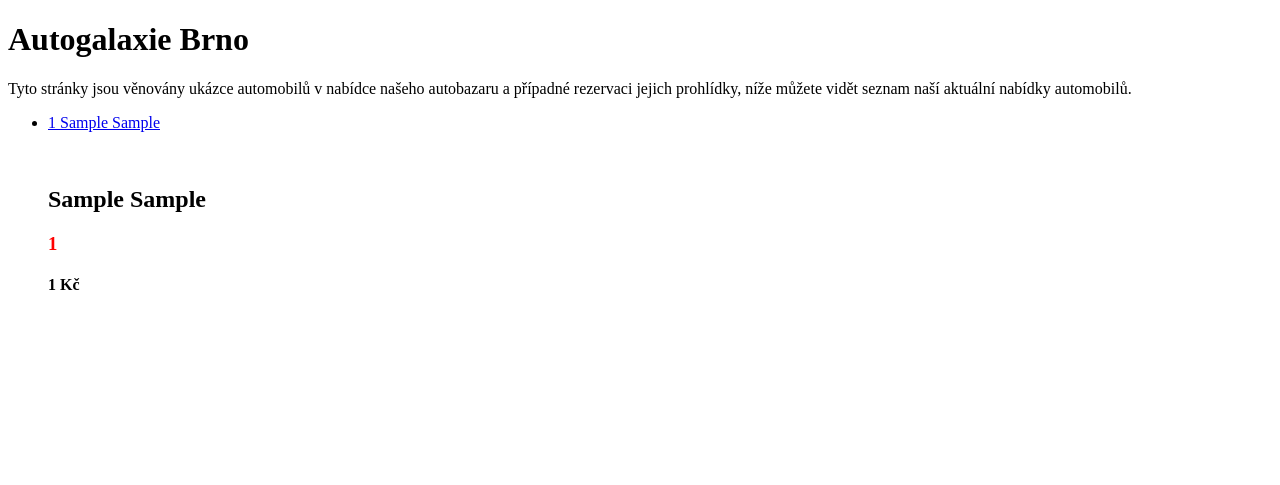
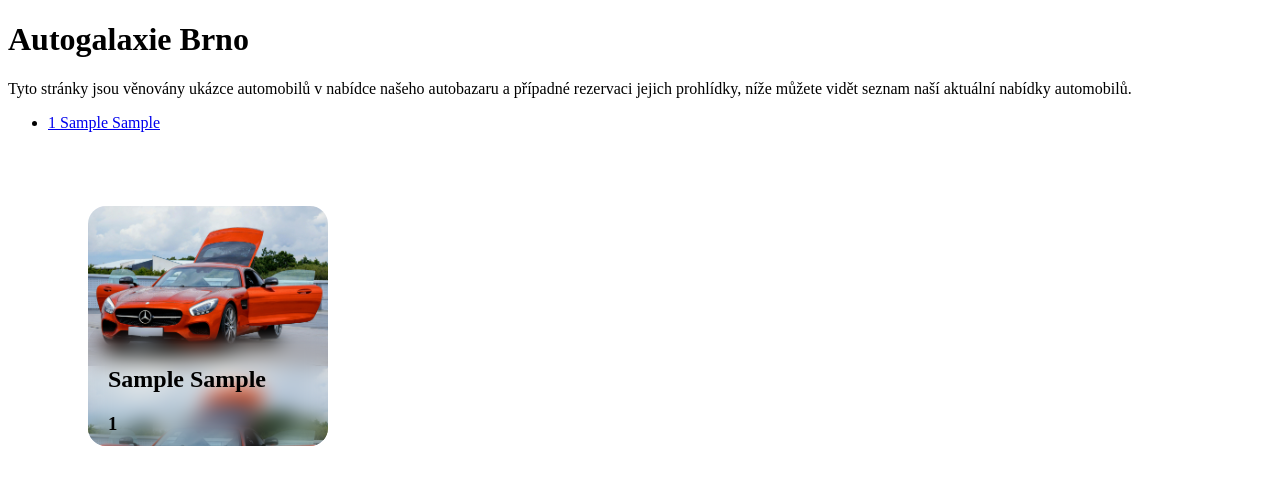
Before and after one commit to jablko3000/carsite, a Django app: page / in a window 1280 px wide. Shown: the top 485 px of the page. Run offline with Django 4.2, Linux system fonts and the light colour scheme; tables that the repository leaves empty hold one stand-in row (values such as "Sample post").

Commit message:
Basic css

```diff
--- a/auta/static/auta/homepage.css
+++ b/auta/static/auta/homepage.css
@@ -1,3 +1,40 @@
-h3{
-    color: red;
+.car_description h2{
+
 }
+
+.car_description h3{
+
+}
+
+.car_description h4{
+
+}
+
+.car_preview{
+    position: relative;
+    background-image: url("auto.jpeg");
+    background-size: contain;
+    background-position: center;
+    background-position: top;
+    border-radius: 18px;
+    width: 15rem;
+    height: 15rem;
+    margin: 2.5rem;
+}
+
+.car_description{
+    position: absolute;
+    bottom: 0;
+    width: 12.5rem;
+    height: 5rem;
+    padding: 20px;
+    backdrop-filter: blur(10px);
+    border-radius: 18px;
+    -webkit-mask: -webkit-gradient(
+    linear,
+    left 15%,
+    left 0%,
+    from(rgba(0, 0, 0, 1)),
+    to(rgba(0, 0, 0, 0))
+  );
+}
```
Also changed, not shown: auta/static/auta/auto.jpeg (added).
